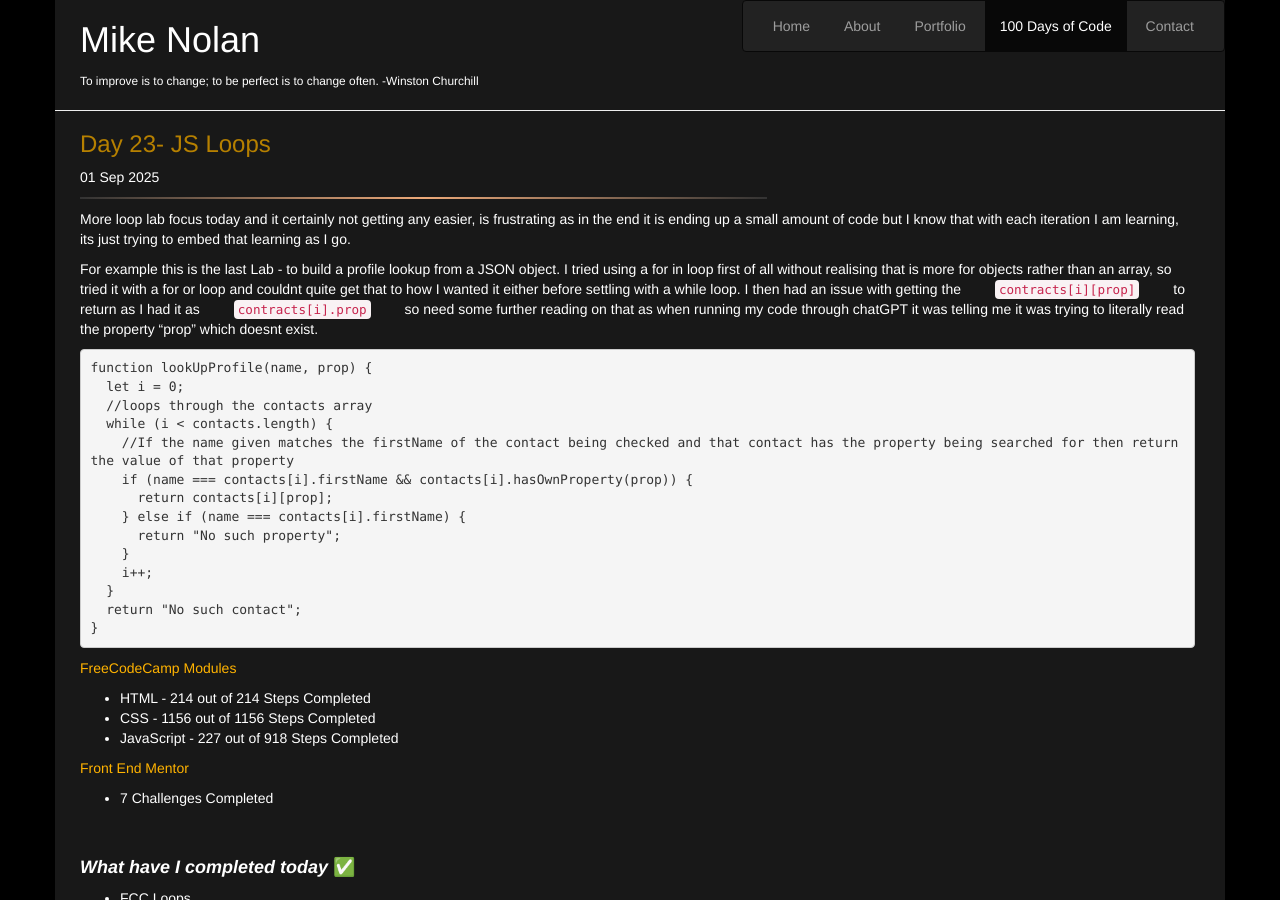
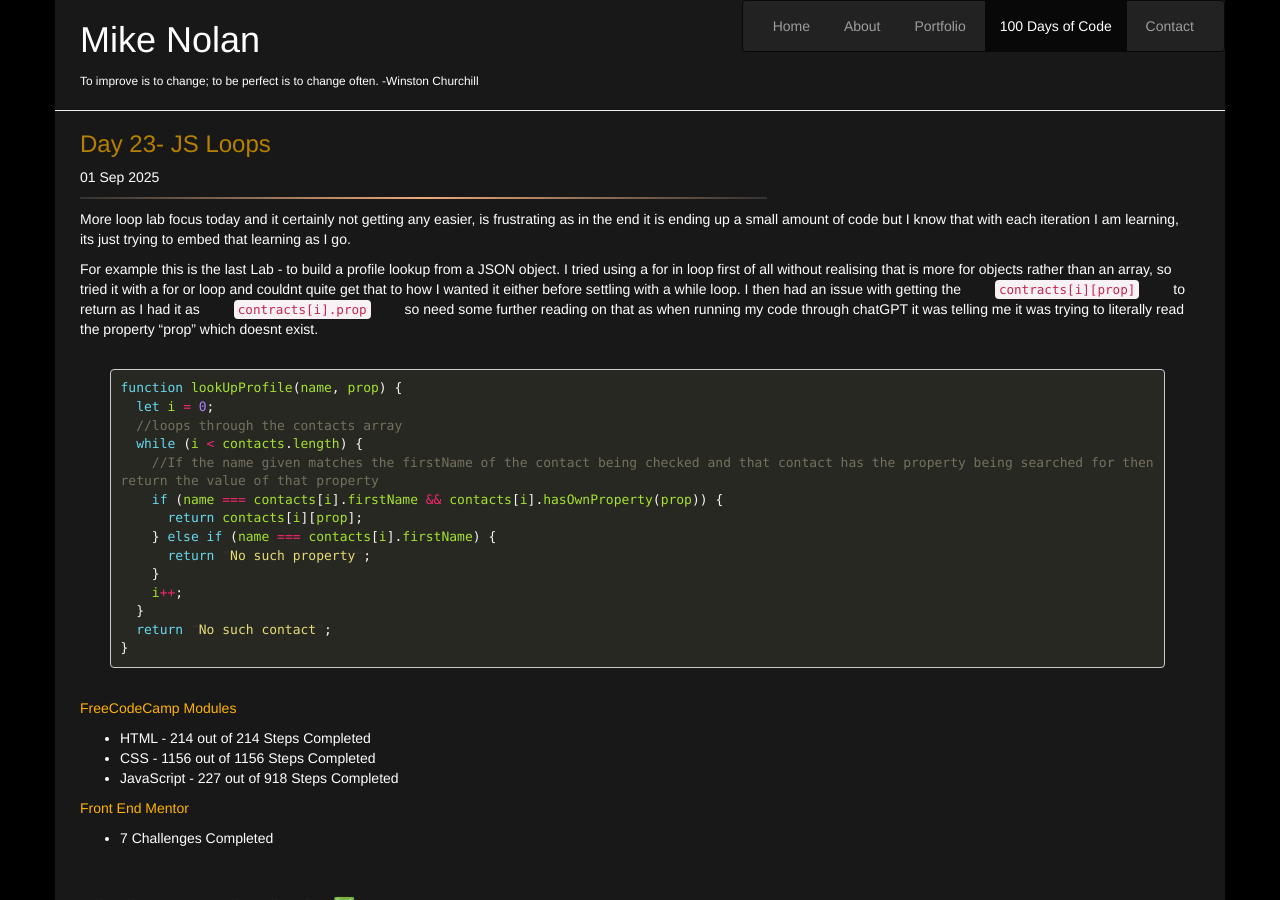
Before and after one commit to mikechristopher/100daysofcode, a Jekyll site: the page built from _posts/2025-09-02-JS_Loops_Day23.md, in a window 1280 px wide and 900 px high. Built offline with Jekyll 4.4.1, drawn with Linux system fonts in a browser that asks for light colours; nearby versions of some CDN libraries; emoji names are drawn with the system emoji font.

Commit message:
update code block

````diff
--- a/_posts/2025-09-02-JS_Loops_Day23.md
+++ b/_posts/2025-09-02-JS_Loops_Day23.md
@@ -8,7 +8,7 @@ More loop lab focus today and it certainly not getting any easier, is frustratin
 
 For example this is the last Lab - to build a profile lookup from a JSON object. I tried using a for in loop first of all without realising that is more for objects rather than an array, so tried it with a for or loop and couldnt quite get that to how I wanted it either before settling with a while loop. I then had an issue with getting the `contracts[i][prop]` to return as I had it as `contracts[i].prop` so need some further reading on that as when running my code through chatGPT it was telling me it was trying to literally read the property "prop" which doesnt exist.
 
-```JS
+```javascript
 function lookUpProfile(name, prop) {
   let i = 0;
   //loops through the contacts array
````
